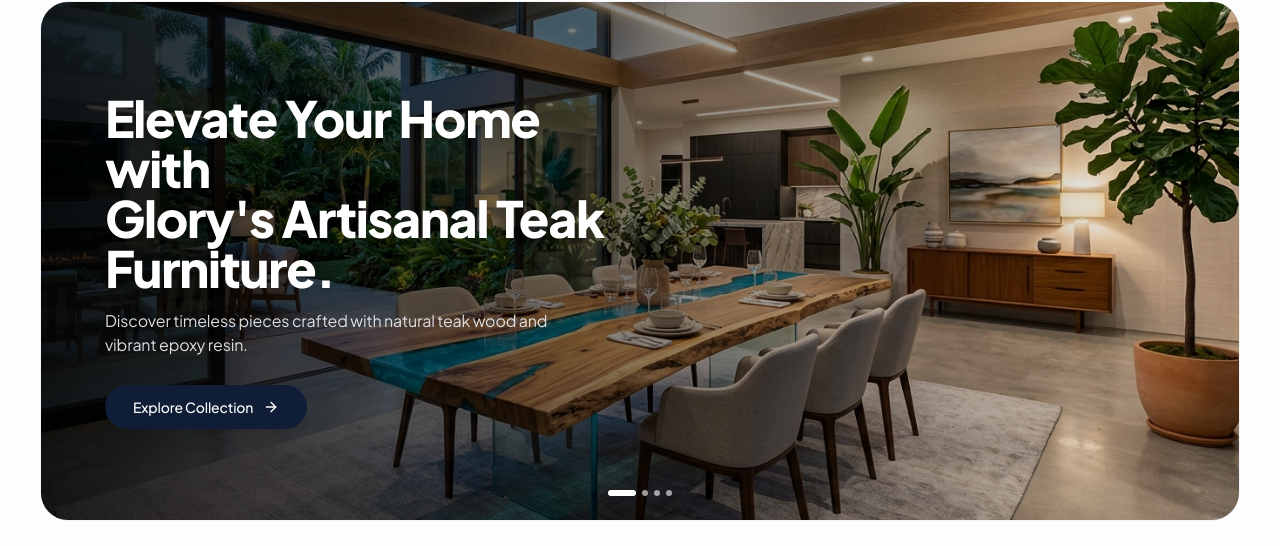
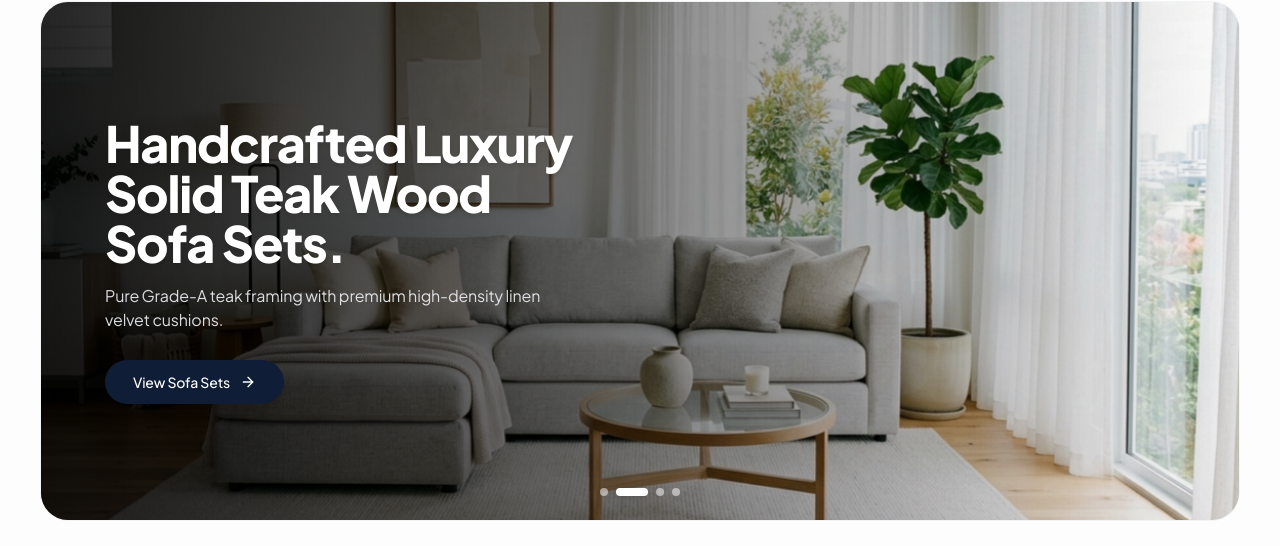
Before and after one commit to ganeshmugada863/Glory-Furniture-Hub, a React (Vite) app: page /home in a window 1280 px wide. Shown: the part 104-650 px from the top of the page. Built offline with nearby package versions, Linux system fonts and the light colour scheme; no server answers; the database is empty.

Commit message:
Fix hero carousel image animation with 4 slides, auto-advance, smooth crossfade, ken burns zoom, arrow controls, and touch swipe

```diff
--- a/src/pages/HomeScreen.jsx
+++ b/src/pages/HomeScreen.jsx
@@ -1,11 +1,11 @@
-import React, { useState, useEffect } from 'react'
+import React, { useState, useEffect, useRef } from 'react'
 import { useNavigate } from 'react-router-dom'
 import Header from '../components/common/Header'
 import Footer from '../components/common/Footer'
 import ProductCard from '../components/common/ProductCard'
 import { useAppStore } from '../store/useAppStore'
 import { dataService } from '../services/dataService'
-import { ArrowRight, ChevronRight } from 'lucide-react'
+import { ArrowRight, ChevronRight, ChevronLeft } from 'lucide-react'
 
 export default function HomeScreen() {
   const navigate = useNavigate()
@@ -89,6 +89,103 @@ export default function HomeScreen() {
     return true
   })
 
+  // 4 Animated Hero Carousel Slides
+  const heroSlides = [
+    {
+      id: 1,
+      image: '/images/hero_epoxy_teak.jpg',
+      headline: (
+        <>
+          Elevate Your Home with<br />
+          Glory's Artisanal Teak<br />
+          Furniture.
+        </>
+      ),
+      description: 'Discover timeless pieces crafted with natural teak wood and vibrant epoxy resin.',
+      ctaText: 'Explore Collection',
+      ctaLink: '/catalog'
+    },
+    {
+      id: 2,
+      image: '/images/card_sofa.jpg',
+      headline: (
+        <>
+          Handcrafted Luxury<br />
+          Solid Teak Wood<br />
+          Sofa Sets.
+        </>
+      ),
+      description: 'Pure Grade-A teak framing with premium high-density linen velvet cushions.',
+      ctaText: 'View Sofa Sets',
+      ctaLink: '/catalog?category=Sofa%20Set'
+    },
+    {
+      id: 3,
+      image: '/images/card_bed.jpg',
+      headline: (
+        <>
+          Royal Teak Wood<br />
+          Cots & Beds Built<br />
+          For Generations.
+        </>
+      ),
+      description: 'Masterfully carved posture-slat cots and canopy beds for royal comfort.',
+      ctaText: 'Explore Beds',
+      ctaLink: '/catalog?category=Cot%20%2F%20Wooden%20Bed'
+    },
+    {
+      id: 4,
+      image: '/images/card_dining.jpg',
+      headline: (
+        <>
+          Artisanal 6-Seater<br />
+          Teak Dining Tables &<br />
+          Crafted Chairs.
+        </>
+      ),
+      description: 'Traditional mortise-and-tenon craftsmanship with water-resistant natural finish.',
+      ctaText: 'View Dining Sets',
+      ctaLink: '/catalog?category=Dining%20Table'
+    }
+  ]
+
+  const [currentSlide, setCurrentSlide] = useState(0)
+  const [isPaused, setIsPaused] = useState(false)
+  const touchStartX = useRef(null)
+
+  // Auto-play animation timer (advances every 4.5 seconds)
+  useEffect(() => {
+    if (isPaused) return
+    const interval = setInterval(() => {
+      setCurrentSlide(prev => (prev + 1) % heroSlides.length)
+    }, 4500)
+    return () => clearInterval(interval)
+  }, [isPaused, heroSlides.length])
+
+  const nextSlide = () => {
+    setCurrentSlide(prev => (prev + 1) % heroSlides.length)
+  }
+
+  const prevSlide = () => {
+    setCurrentSlide(prev => (prev - 1 + heroSlides.length) % heroSlides.length)
+  }
+
+  const handleTouchStart = (e) => {
+    touchStartX.current = e.touches[0].clientX
+  }
+
+  const handleTouchEnd = (e) => {
+    if (touchStartX.current === null) return
+    const touchEndX = e.changedTouches[0].clientX
+    const diff = touchStartX.current - touchEndX
+    if (diff > 50) {
+      nextSlide()
+    } else if (diff < -50) {
+      prevSlide()
+    }
+    touchStartX.current = null
+  }
+
   return (
     <div className="min-h-screen bg-[#FDFDFD] text-gray-900 w-full font-sans antialiased selection:bg-gray-900 selection:text-white flex flex-col justify-between">
       <div>
@@ -97,51 +194,101 @@ export default function HomeScreen() {
         <div className="w-full px-3 sm:px-6 lg:px-10 space-y-6 sm:space-y-8 pt-4 sm:pt-6">
 
           {/* ========================================================= */}
-          {/* 1. HERO SECTION (Exact Replica of Reference UI) */}
+          {/* 1. HERO CAROUSEL SECTION (Animated Slides & Interactive Controls) */}
           {/* ========================================================= */}
-          <section className="relative rounded-2xl sm:rounded-3xl lg:rounded-[28px] overflow-hidden shadow-xs border border-gray-100 w-full aspect-[16/11] sm:aspect-[16/8] lg:aspect-[2.35/1] min-h-[440px] sm:min-h-[480px] lg:min-h-[520px] flex items-center">
+          <section
+            onMouseEnter={() => setIsPaused(true)}
+            onMouseLeave={() => setIsPaused(false)}
+            onTouchStart={handleTouchStart}
+            onTouchEnd={handleTouchEnd}
+            className="relative rounded-2xl sm:rounded-3xl lg:rounded-[28px] overflow-hidden shadow-xs border border-gray-100 w-full aspect-[16/11] sm:aspect-[16/8] lg:aspect-[2.35/1] min-h-[440px] sm:min-h-[480px] lg:min-h-[520px] flex items-center group select-none"
+          >
 
-            {/* Background High-Definition Image */}
-            <img
-              src="/images/hero_epoxy_teak.jpg"
-              alt="Glory Artisanal Teak Furniture"
-              className="absolute inset-0 w-full h-full object-cover object-center"
-            />
+            {/* Background High-Definition Animated Slides */}
+            {heroSlides.map((slide, idx) => {
+              const isActive = currentSlide === idx
+              return (
+                <div
+                  key={slide.id}
+                  className={`absolute inset-0 transition-opacity duration-1000 ease-in-out ${
+                    isActive ? 'opacity-100 z-1 pointer-events-auto' : 'opacity-0 z-0 pointer-events-none'
+                  }`}
+                >
+                  <img
+                    src={slide.image}
+                    alt="Glory Artisanal Teak Furniture"
+                    className={`w-full h-full object-cover object-center transition-transform duration-[6000ms] ease-out ${
+                      isActive ? 'scale-105' : 'scale-100'
+                    }`}
+                  />
+                  {/* Left Dark Vignette Overlay for Crisp Typography Contrast */}
+                  <div className="absolute inset-0 bg-gradient-to-r from-black/85 via-black/45 to-transparent pointer-events-none" />
+                </div>
+              )
+            })}
 
-            {/* Left Dark Vignette Overlay for Crisp Typography Contrast */}
-            <div className="absolute inset-0 bg-gradient-to-r from-black/85 via-black/45 to-transparent pointer-events-none" />
-
-            {/* Left Text Content Box */}
+            {/* Left Text Content Box with Smooth Fade Transitions */}
             <div className="relative z-10 p-6 sm:p-10 md:p-12 lg:p-16 max-w-2xl space-y-3 sm:space-y-4 text-white">
 
-              <h1 className="font-sans font-extrabold text-2xl sm:text-4xl md:text-5xl lg:text-[50px] leading-[1.12] tracking-tight drop-shadow-md">
-                Elevate Your Home with<br />
-                Glory's Artisanal Teak<br />
-                Furniture.
+              <h1
+                key={`headline-${currentSlide}`}
+                className="font-sans font-extrabold text-2xl sm:text-4xl md:text-5xl lg:text-[50px] leading-[1.12] tracking-tight drop-shadow-md animate-fade-in"
+              >
+                {heroSlides[currentSlide].headline}
               </h1>
 
-              <p className="text-xs sm:text-sm md:text-base text-gray-200/95 leading-relaxed max-w-md drop-shadow-xs font-normal">
-                Discover timeless pieces crafted with natural teak wood and vibrant epoxy resin.
+              <p
+                key={`desc-${currentSlide}`}
+                className="text-xs sm:text-sm md:text-base text-gray-200/95 leading-relaxed max-w-md drop-shadow-xs font-normal animate-fade-in"
+              >
+                {heroSlides[currentSlide].description}
               </p>
 
               <div className="pt-2 sm:pt-3">
                 <button
-                  onClick={() => navigate('/catalog')}
-                  className="inline-flex items-center gap-2.5 px-6 sm:px-7 py-3 rounded-full bg-[#0F1E36] hover:bg-[#1A2E50] text-white text-xs sm:text-sm font-medium shadow-xl transition-all duration-300 active-tap"
+                  onClick={() => navigate(heroSlides[currentSlide].ctaLink)}
+                  className="inline-flex items-center gap-2.5 px-6 sm:px-7 py-3 rounded-full bg-[#0F1E36] hover:bg-[#1A2E50] text-white text-xs sm:text-sm font-medium shadow-xl transition-all duration-300 active-tap cursor-pointer hover:shadow-2xl"
                 >
-                  <span>Explore Collection</span>
+                  <span>{heroSlides[currentSlide].ctaText}</span>
                   <ArrowRight className="w-3.5 h-3.5 sm:w-4 sm:h-4" />
                 </button>
               </div>
 
             </div>
 
-            {/* Carousel Pagination Dots (Bottom Center matching reference) */}
-            <div className="absolute bottom-4 sm:bottom-6 left-1/2 -translate-x-1/2 flex items-center gap-1.5 z-10">
-              <div className="w-6 sm:w-7 h-1.5 rounded-full bg-white shadow-xs transition-all" />
-              <div className="w-1.5 h-1.5 rounded-full bg-white/60 backdrop-blur-xs" />
-              <div className="w-1.5 h-1.5 rounded-full bg-white/60 backdrop-blur-xs" />
-              <div className="w-1.5 h-1.5 rounded-full bg-white/60 backdrop-blur-xs" />
+            {/* Previous / Next Arrow Controls */}
+            <button
+              onClick={prevSlide}
+              aria-label="Previous slide"
+              className="absolute left-3 sm:left-6 top-1/2 -translate-y-1/2 z-20 w-8 h-8 sm:w-10 sm:h-10 rounded-full bg-black/35 hover:bg-black/65 text-white backdrop-blur-sm flex items-center justify-center opacity-80 sm:opacity-0 sm:group-hover:opacity-100 transition-all duration-300 cursor-pointer active-tap border border-white/20 shadow-lg"
+            >
+              <ChevronLeft className="w-4 h-4 sm:w-5 sm:h-5 stroke-[2.2]" />
+            </button>
+            <button
+              onClick={nextSlide}
+              aria-label="Next slide"
+              className="absolute right-3 sm:right-6 top-1/2 -translate-y-1/2 z-20 w-8 h-8 sm:w-10 sm:h-10 rounded-full bg-black/35 hover:bg-black/65 text-white backdrop-blur-sm flex items-center justify-center opacity-80 sm:opacity-0 sm:group-hover:opacity-100 transition-all duration-300 cursor-pointer active-tap border border-white/20 shadow-lg"
+            >
+              <ChevronRight className="w-4 h-4 sm:w-5 sm:h-5 stroke-[2.2]" />
+            </button>
+
+            {/* Carousel Interactive Pagination Dots (Bottom Center matching reference) */}
+            <div className="absolute bottom-4 sm:bottom-6 left-1/2 -translate-x-1/2 flex items-center gap-2 z-20">
+              {heroSlides.map((_, idx) => {
+                const isActive = currentSlide === idx
+                return (
+                  <button
+                    key={idx}
+                    onClick={() => setCurrentSlide(idx)}
+                    aria-label={`Go to slide ${idx + 1}`}
+                    className={`transition-all duration-500 cursor-pointer ${
+                      isActive
+                        ? 'w-7 sm:w-8 h-1.5 sm:h-2 rounded-full bg-white shadow-md'
+                        : 'w-1.5 sm:w-2 h-1.5 sm:h-2 rounded-full bg-white/50 hover:bg-white/90'
+                    }`}
+                  />
+                )
+              })}
             </div>
 
           </section>
```
